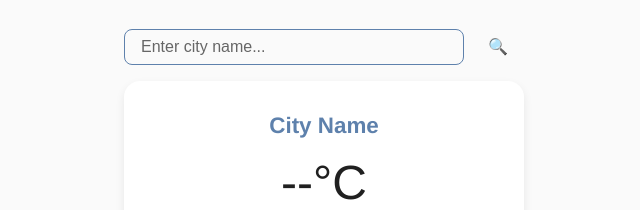
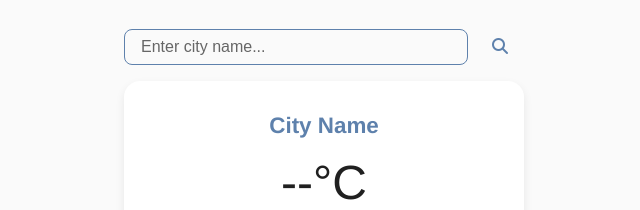
Before and after one commit to pendwmpian8/weather-app, a plain HTML site: page index.html in a window 1280 px wide. Shown: the part 179-389 px from the top of the page, 316-956 px from the left. Drawn offline with Linux system fonts and the light colour scheme; no server answers.

Commit message:
add favicon and style search button

```diff
--- a/assets/css/style.css
+++ b/assets/css/style.css
@@ -134,7 +134,7 @@ body.night .weather-card {
   border: none;
   border-radius: 8px;
   background-color: var(--color-primary);
-  color: white;
+  color: var(--accent);
   cursor: pointer;
   font-size: 1rem;
   transition: background-color 0.2s ease;
--- a/index.html
+++ b/index.html
@@ -5,6 +5,7 @@
   <meta name="viewport" content="width=device-width, initial-scale=1.0"/>
   <title>Weather</title>
   <link rel="stylesheet" href="assets/css/style.css" />
+  <link rel="icon" href="assets/images/icons8-cloud-16.png" type="img/png" />
 </head>
 <body class="day">
   <div class="container">
@@ -21,7 +22,7 @@
       <!--search bar for other cities-->
       <form id="searchForm" class="search-bar">
         <input type="text" id="cityInput" placeholder="Enter city name..." required />
-        <button type="submit" aria-label="Search">🔍</button>
+        <button type="submit" aria-label="Search"><i class="fa-solid fa-magnifying-glass"></i></button>
         </form>
 
       <!--weather card for current city-->
```
Also changed, not shown: assets/images/icons8-cloud-16.png (added).
